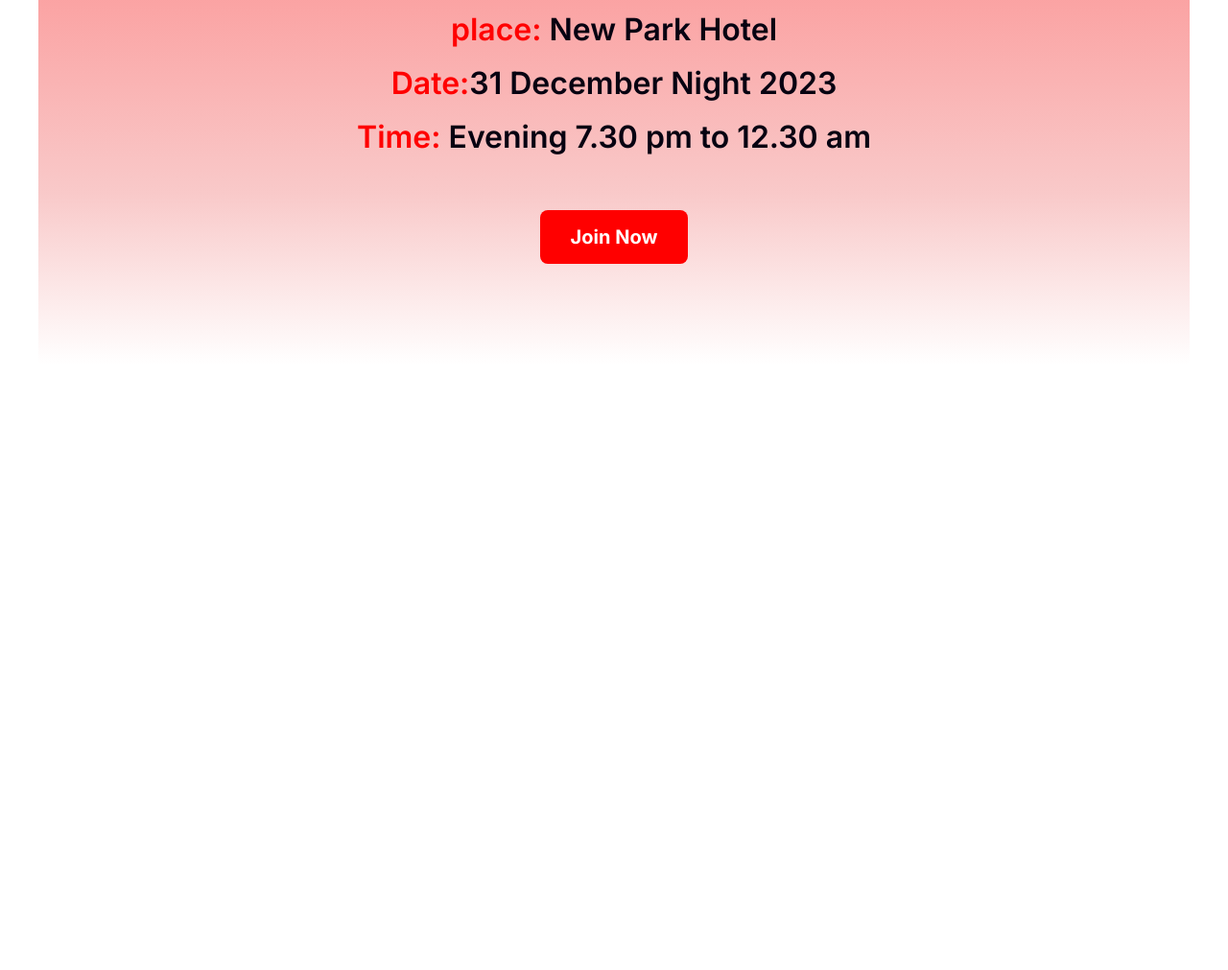
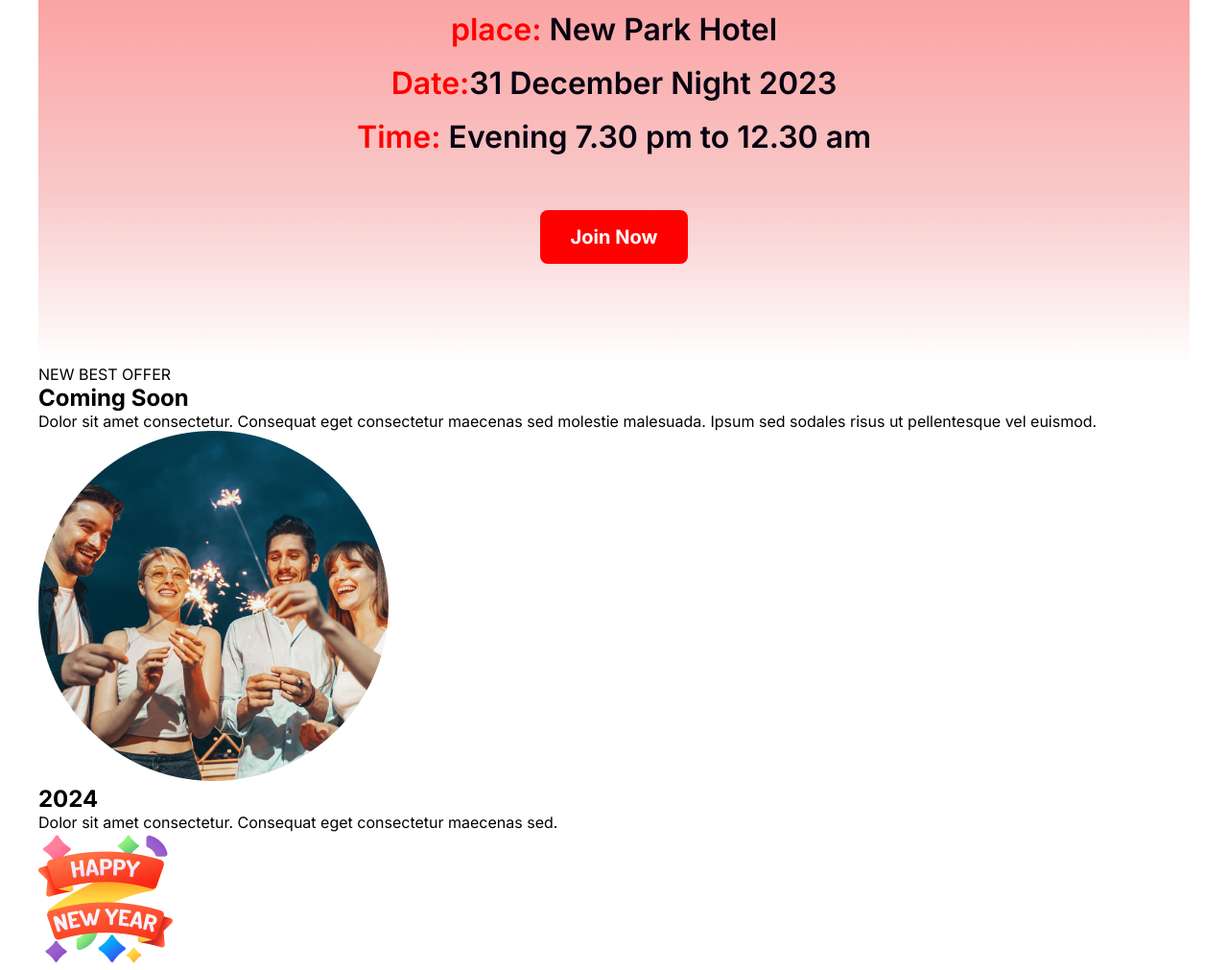
Before and after one commit to Hasan1971f/new-year-offer, a plain HTML site: page index.html in a window 1280 px wide. Shown: the part 2626-3637 px from the top of the page at 96% size. Before the commit the page ends 3006 px from the top, so only its background shows below. Drawn offline with Linux system fonts and the light colour scheme.

Commit message:
Add new year promo section

```diff
--- a/index.html
+++ b/index.html
@@ -51,6 +51,24 @@
             <button class="join-btn">Join Now</button>
         </div>
     </section>
+    <!-- ==== New-year-promo section======= -->
+    <section class="new-year-promo">
+        <div class="content-left">
+            <p class="tag">NEW BEST OFFER</p>
+            <h2 class="title">Coming Soon</h2>
+            <p class="description">Dolor sit amet consectetur. Consequat eget consectetur maecenas sed molestie malesuada. Ipsum sed sodales risus ut pellentesque vel euismod. </p>
+        </div>
+        <div class="image-container">
+            <img src="./images/Ellipse 1.png" alt="">
+        </div>
+        <div class="content-right">
+            <h2>2024</h2>
+            <p>Dolor sit amet consectetur. Consequat eget consectetur maecenas sed.</p>
+            <div class="sticker">
+                <img src="./images/Group 96.png" alt="">
+            </div>
+        </div>
+    </section>
 </body>
 
 </html>
```
Also changed, not shown: styles/newyearoffer.css (line endings or trailing spaces).
